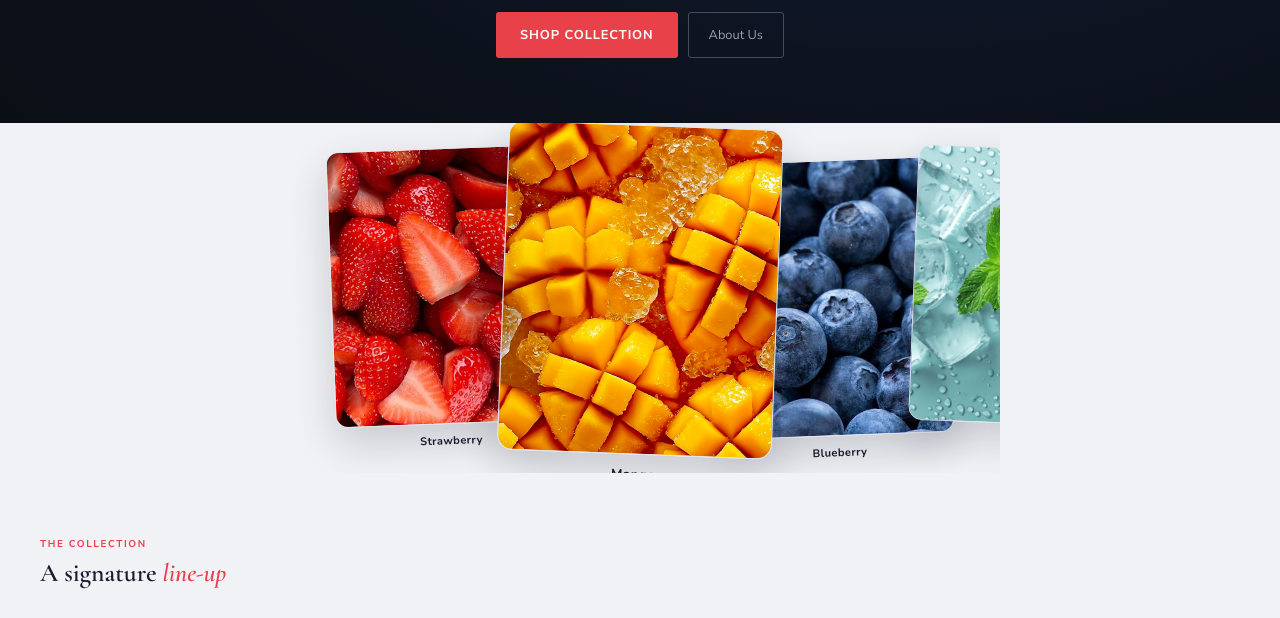
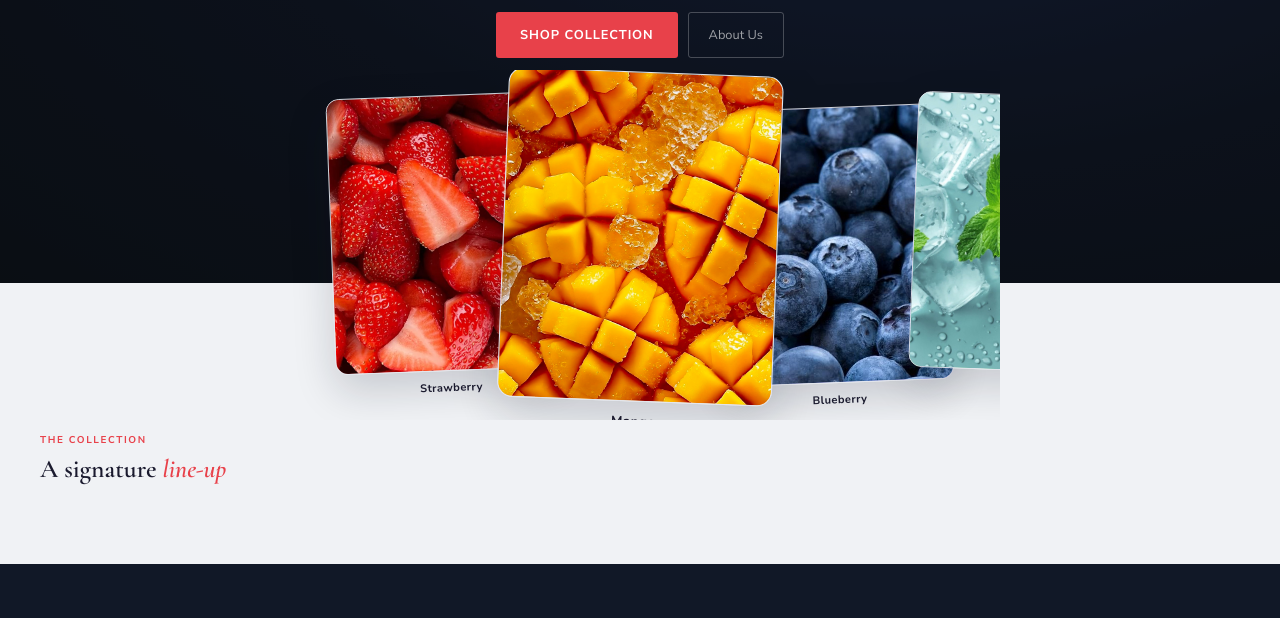
Before and after one commit to Praptea-code/myShop-fullstack, a React (Vite) app in the folder client/: page / in a window 1280 px wide. Shown: the part 606-1224 px from the top of the page. Built offline with nearby package versions, Linux system fonts and the light colour scheme; no server answers.

Commit message:
fix: anchor product showcase cards to hero content instead of hero height

```diff
--- a/client/src/pages/Home.jsx
+++ b/client/src/pages/Home.jsx
@@ -279,7 +279,7 @@ export default function Home() {
       `}</style>
 
       {/* HERO */}
-      <section style={{ position: 'relative', height: isMobile ? '92vh' : '100vh', minHeight: '540px', overflow: 'hidden', display: 'flex', alignItems: 'center' }}>
+      <section style={{ position: 'relative', height: isMobile ? '92vh' : '100vh', minHeight: '540px', display: 'flex', alignItems: 'center', zIndex: 6 }}>
         {/* Fallback dark gradient — visible while the video loads or if it fails */}
         <div style={{ position: 'absolute', inset: 0, background: 'radial-gradient(ellipse at 70% 40%, #1e2d55 0%, var(--navy) 55%, var(--navy-dark) 100%)' }} />
         {/* Video background — TODO: drop the real clip at client/public/hero-video.mp4 */}
@@ -307,12 +307,7 @@ export default function Home() {
             <button onClick={() => navigate('/products')} style={{ fontFamily: 'var(--sans)', fontSize: '0.8rem', fontWeight: 700, letterSpacing: '0.07em', textTransform: 'uppercase', background: 'var(--red)', color: '#fff', border: 'none', borderRadius: '3px', padding: '13px 24px', cursor: 'pointer' }}>Shop Collection</button>
             <button onClick={() => navigate('/about')} style={{ fontFamily: 'var(--sans)', fontSize: '0.8rem', fontWeight: 500, background: 'transparent', color: 'rgba(255,255,255,0.6)', border: '1px solid rgba(255,255,255,0.24)', borderRadius: '3px', padding: '13px 20px', cursor: 'pointer' }}>About Us</button>
           </div>
-        </div>
-      </section>
-
-      {/* SIGNATURE SHOWCASE */}
-      <section style={{ background: 'var(--bg)', padding: isMobile ? '0 16px 48px' : '0 40px 80px', position: 'relative', zIndex: 5 }}>
-        <div ref={showRef} style={{ position: 'relative', height: isMobile ? '230px' : '350px', maxWidth: isMobile ? 'none' : '720px', margin: isMobile ? '-8vh auto 0' : '-20vh auto 0', overflowX: isMobile ? 'auto' : 'hidden', WebkitOverflowScrolling: 'touch', scrollbarWidth: 'none' }}>
+          <div ref={showRef} style={{ position: 'absolute', left: '50%', top: isMobile ? 'calc(100% + 8px)' : 'calc(100% + 12px)', transform: 'translateX(-50%)', width: '100%', maxWidth: isMobile ? 'none' : '720px', height: isMobile ? '230px' : '350px', overflowX: isMobile ? 'auto' : 'hidden', WebkitOverflowScrolling: 'touch', scrollbarWidth: 'none' }}>
             <div style={isMobile ? { display: 'flex', alignItems: 'center', height: '100%' } : { position: 'absolute', left: '50%', top: 0, height: '100%', marginLeft: -showRowW / 2, display: 'flex', alignItems: 'center', transform: `translateX(${showOffset}px)`, transition: 'transform 0.65s cubic-bezier(0.22, 1, 0.36, 1)' }}>
               {SHOWCASE.map((p, i) => (
                 <div key={p.name} style={{
@@ -337,7 +332,12 @@ export default function Home() {
               ))}
             </div>
           </div>
-        <div style={{ marginTop: isMobile ? '36px' : '64px' }}>
+        </div>
+      </section>
+
+      {/* SIGNATURE SHOWCASE */}
+      <section style={{ background: 'var(--bg)', padding: isMobile ? 'max(0px, calc(410px - 46vh)) 16px 48px' : 'max(0px, calc(550px - 50vh)) 40px 80px' }}>
+        <div>
           <div style={{ fontSize: '0.62rem', fontWeight: 700, letterSpacing: '0.16em', color: 'var(--red)', textTransform: 'uppercase', marginBottom: '6px' }}>The collection</div>
           <div style={{ fontFamily: 'var(--serif)', fontSize: isMobile ? '1.3rem' : '1.6rem', fontWeight: 600, color: 'var(--ink)' }}>
             A signature <em style={{ fontStyle: 'italic', color: 'var(--red)' }}>line-up</em>
```
Lines whose indentation alone changed are shown as unchanged.
